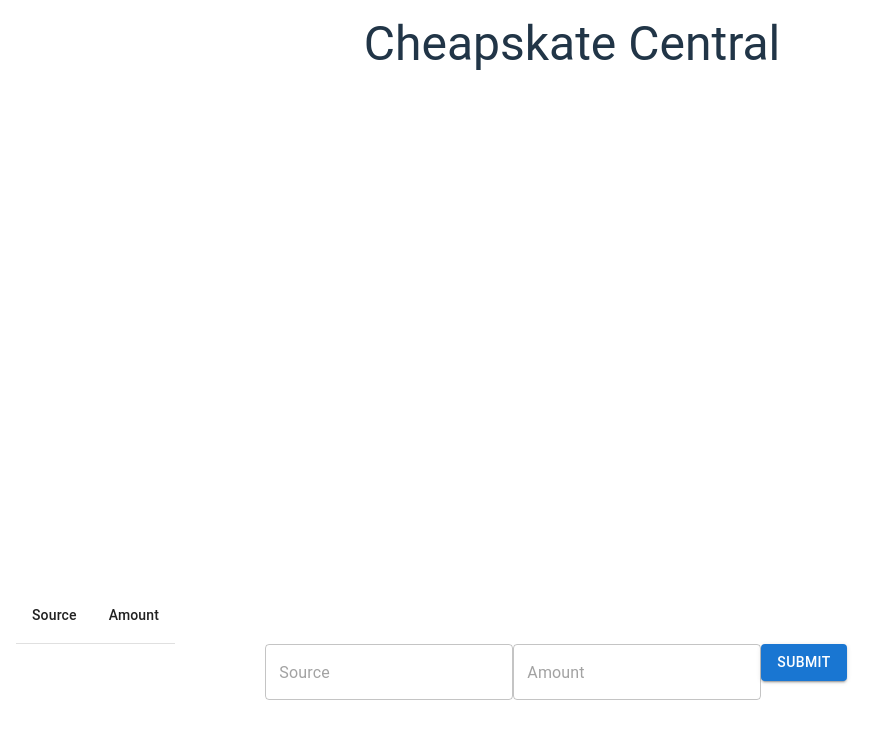
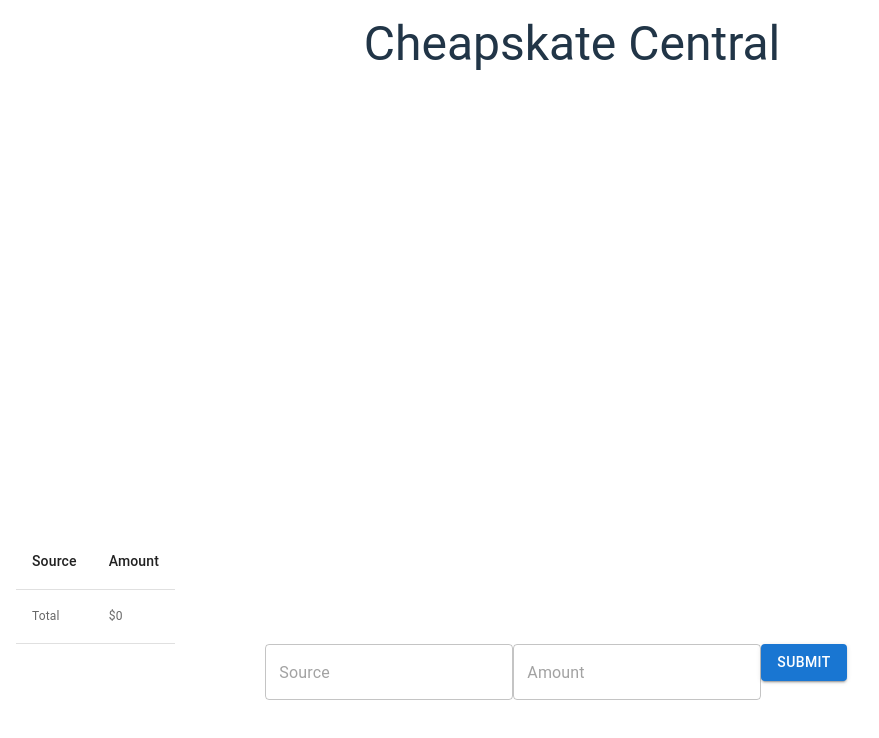
Before and after one commit to jacobreese1/cheapskate-central, a React (Vite) app: page / in a window 1280 px wide. Shown: the top 738 px of the page, without its empty margins (84-963 px from the left). Built offline with nearby package versions, Linux system fonts and the light colour scheme.

Commit message:
add total line and display total amount from incomes

```diff
--- a/src/components/Income.jsx
+++ b/src/components/Income.jsx
@@ -5,6 +5,7 @@ import {
   TableBody,
   TableCell,
   TableContainer,
+  TableFooter,
   TableHead,
   TableRow,
   TextField,
@@ -15,9 +16,7 @@ import React, { useState, useEffect } from "react";
 const Income = () => {
   const [input, setInput] = useState();
   const [incomeArray, setIncomeArray] = useState([]);
-
-  //add total box to table showing the total of all the income amounts
-  //add delete button to get rid of income inputs
+  const [total, setTotal] = useState();
 
   const handleInput = (event) => {
     const { value, name } = event.target;
@@ -32,7 +31,6 @@ const Income = () => {
     // console.log(input.id);
     const newArray = incomeArray.filter((current) => current.id !== input.id);
     setIncomeArray(newArray);
-    // console.log(input.id);
   };
 
   let arrayId = Math.random();
@@ -46,7 +44,12 @@ const Income = () => {
   };
 
   useEffect(() => {
-    console.log(incomeArray);
+    const initialValue = 0;
+    const sumWithInitial = incomeArray.reduce(
+      (accumulator, currentValue) => accumulator + +currentValue.amount,
+      initialValue
+    );
+    setTotal(sumWithInitial);
   }, [incomeArray]);
 
   return (
@@ -58,7 +61,7 @@ const Income = () => {
         left: "100px",
       }}
     >
-      <TableContainer>
+      <TableContainer sx={{ textAlign: "center" }}>
         <Table sx={{ maxWidth: "100px" }}>
           <TableHead>
             <TableRow>
@@ -70,20 +73,33 @@ const Income = () => {
             {incomeArray.map((inputs) => (
               <TableRow>
                 <TableCell key={inputs.id}>{inputs.source}</TableCell>
-                <TableCell key={inputs.id}>{inputs.amount}</TableCell>
+                <TableCell key={inputs.id}>${inputs.amount}</TableCell>
                 <DeleteOutlineIcon
+                  sx={{ height: "100", my: "25%" }}
                   onClick={() => deleteItem(inputs)}
                 ></DeleteOutlineIcon>
               </TableRow>
             ))}
-            {/* <TableCell>Authentic</TableCell>
-              <TableCell>$1000</TableCell> */}
           </TableBody>
+          <TableFooter sx={{ fontWeight: "800" }}>
+            <TableCell>Total</TableCell>
+            <TableCell>${total}</TableCell>
+          </TableFooter>
         </Table>
       </TableContainer>
       <form>
-        <TextField name="source" onChange={handleInput} placeholder="Source" />
-        <TextField name="amount" onChange={handleInput} placeholder="Amount" />
+        <TextField
+          name="source"
+          type="text"
+          onChange={handleInput}
+          placeholder="Source"
+        />
+        <TextField
+          name="amount"
+          type="number"
+          onChange={handleInput}
+          placeholder="Amount"
+        />
         <Button variant="contained" onClick={submitInput}>
           Submit
         </Button>
```
